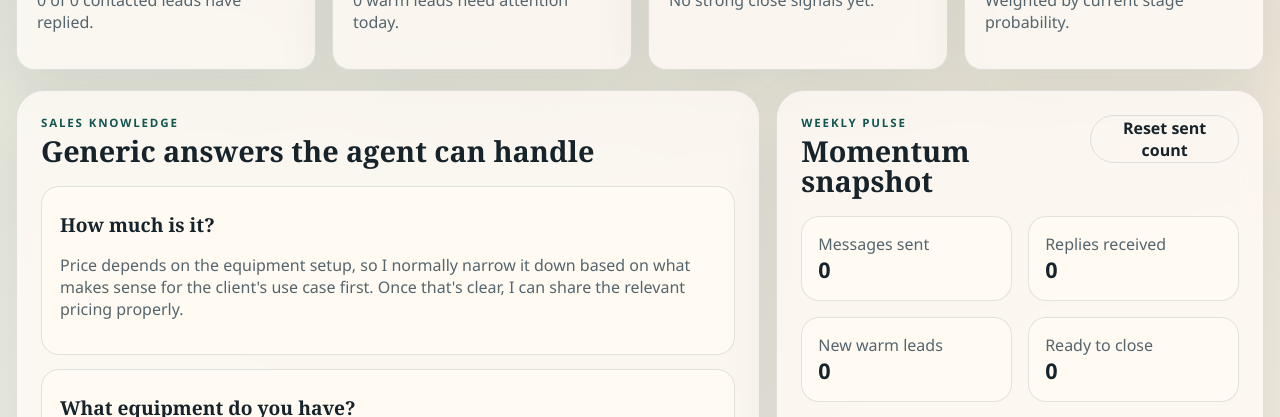
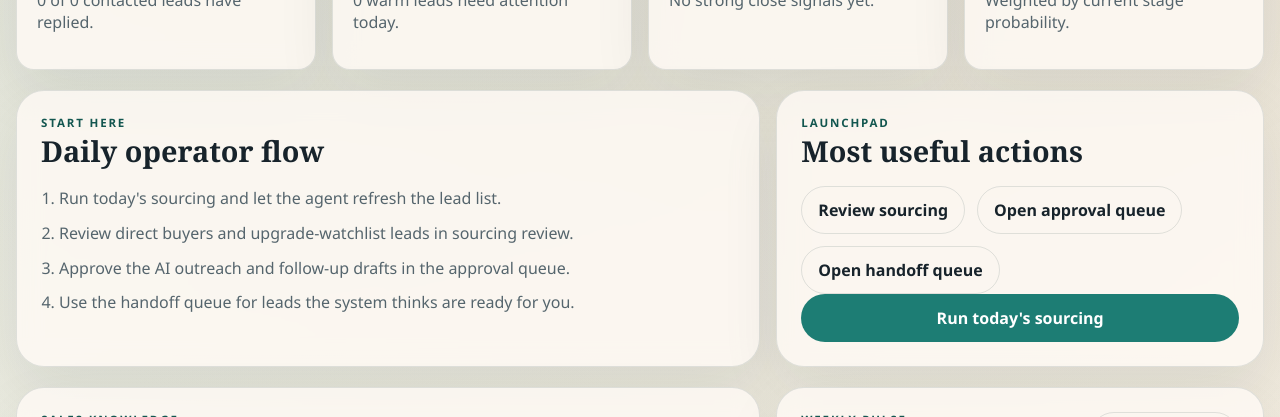
Before and after one commit to Yuanfengg10/Cryo, a Next.js app: page / in a window 1280 px wide. Shown: the part 940-1357 px from the top of the page. Built offline with nearby package versions, Linux system fonts and the light colour scheme; no server answers; the database is empty.

Commit message:
Add daily operator launchpad

```diff
--- a/src/app/page.tsx
+++ b/src/app/page.tsx
@@ -127,6 +127,49 @@ export default async function Home() {
       </section>
 
       <section className="content-grid">
+        <section className="panel">
+          <div className="panel-header">
+            <div>
+              <p className="eyebrow">Start Here</p>
+              <h2>Daily operator flow</h2>
+            </div>
+          </div>
+
+          <ol className="number-list">
+            <li>Run today&apos;s sourcing and let the agent refresh the lead list.</li>
+            <li>Review direct buyers and upgrade-watchlist leads in sourcing review.</li>
+            <li>Approve the AI outreach and follow-up drafts in the approval queue.</li>
+            <li>Use the handoff queue for leads the system thinks are ready for you.</li>
+          </ol>
+        </section>
+
+        <section className="panel">
+          <div className="panel-header">
+            <div>
+              <p className="eyebrow">Launchpad</p>
+              <h2>Most useful actions</h2>
+            </div>
+          </div>
+
+          <div className="lead-actions">
+            <a className="button button-secondary" href="#sourcing-review">
+              Review sourcing
+            </a>
+            <a className="button button-secondary" href="#approval-queue">
+              Open approval queue
+            </a>
+            <a className="button button-secondary" href="#handoff-queue">
+              Open handoff queue
+            </a>
+          </div>
+
+          <div className="stack compact-stack">
+            <RunDailySourcingForm />
+          </div>
+        </section>
+      </section>
+
+      <section className="content-grid">
         <KnowledgeCard />
 
         <section className="panel">
@@ -203,7 +246,7 @@ export default async function Home() {
         </section>
       </section>
 
-      <section className="panel">
+      <section className="panel" id="sourcing-review">
         <div className="panel-header">
           <div>
             <p className="eyebrow">Sourcing review</p>
@@ -264,7 +307,7 @@ export default async function Home() {
       </section>
 
       <section className="content-grid">
-        <section className="panel">
+        <section className="panel" id="handoff-queue">
           <div className="panel-header">
             <div>
               <p className="eyebrow">Daily target</p>
@@ -281,7 +324,7 @@ export default async function Home() {
           </ol>
         </section>
 
-        <section className="panel">
+        <section className="panel" id="approval-queue">
           <div className="panel-header">
             <div>
               <p className="eyebrow">Automation</p>
```
